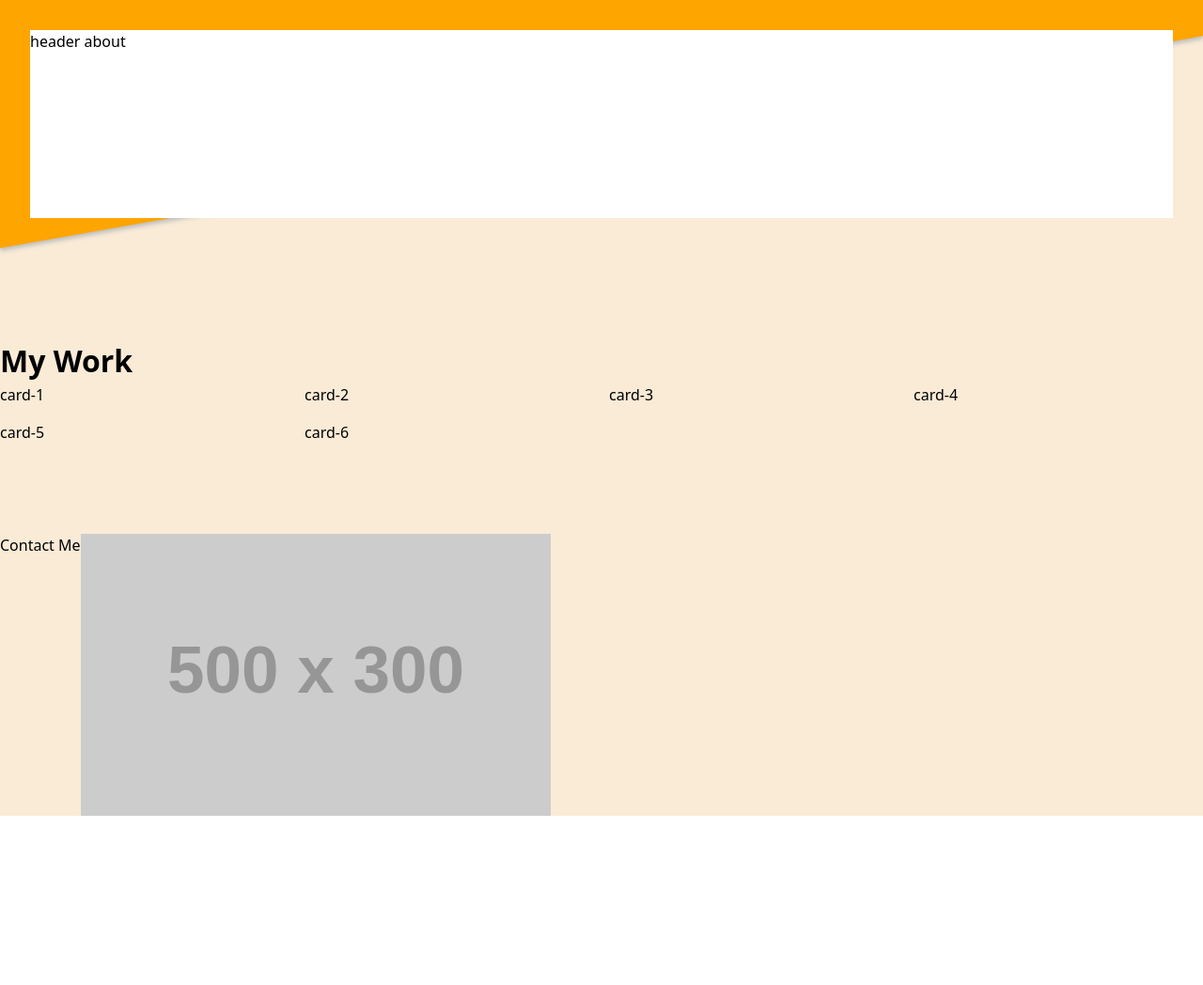
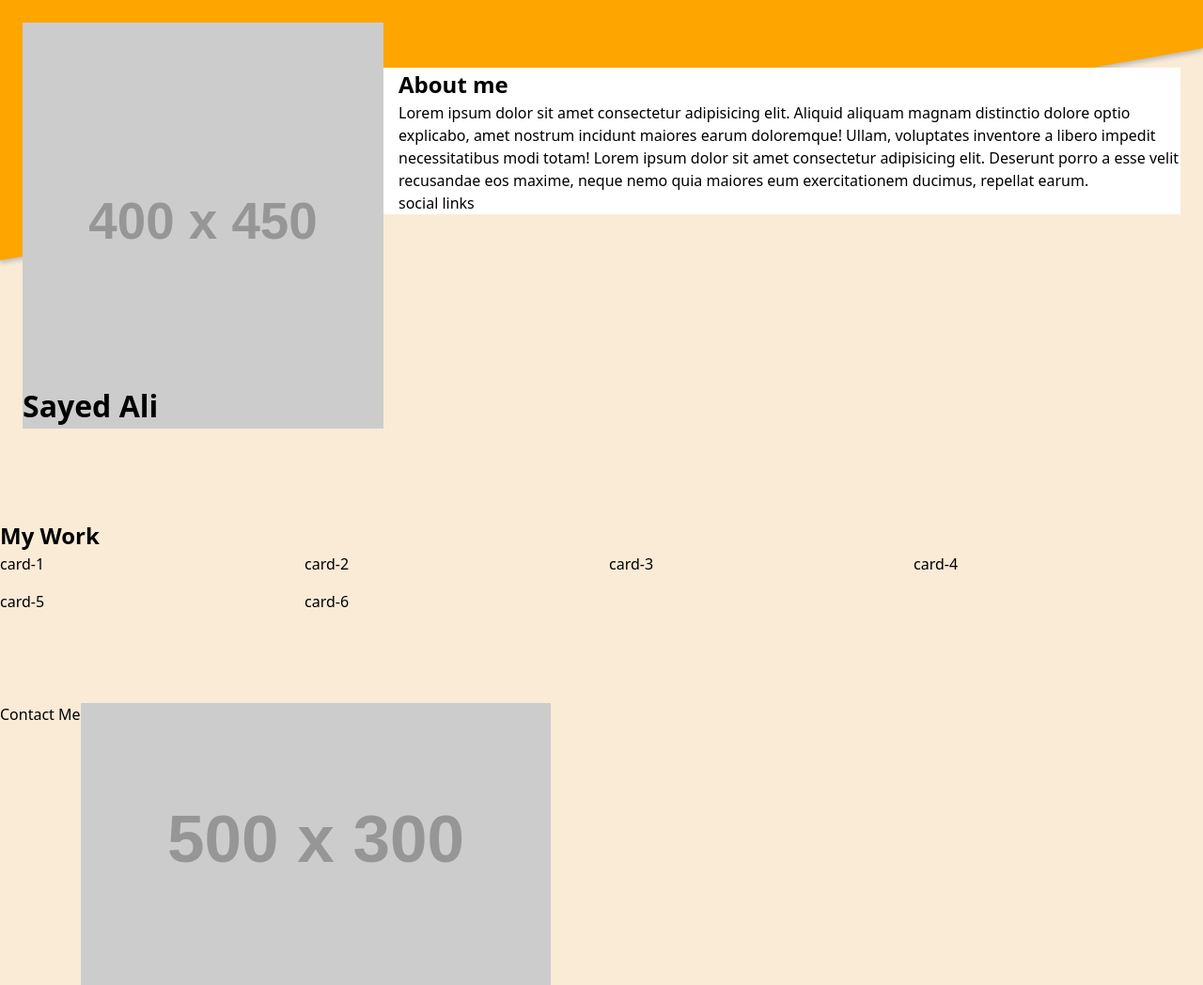
Before and after one commit to sydalwedaie/odin-project-homepage, a website built with webpack: page src/template.html in a window 1280 px wide. Shown: the whole page at 94% size. Before the commit the page ends 868 px from the top, so only its background shows below. Built offline with nearby package versions, Linux system fonts and the light colour scheme; placeholder pictures from the web are drawn by us.

Commit message:
add about component

```diff
--- /dev/null
+++ b/src/components/about/about.css
@@ -0,0 +1,50 @@
+.c-about {
+  --hero-offset-top: 6rem;
+  --hero-offset-left: 3rem;
+  background-color: white;
+  @media (min-width: 500px) {
+    margin-top: var(--hero-offset-top);
+    margin-left: var(--hero-offset-left);
+  }
+
+  @media (min-width: 800px) {
+    --hero-offset-top: 3rem;
+    --hero-offset-left: 0;
+  }
+}
+.c-about__hero {
+  position: relative;
+
+  @media (min-width: 500px) {
+    width: 60%;
+    float: left;
+    padding-right: 1rem;
+    margin-top: calc(var(--hero-offset-top) * -1);
+    margin-left: calc(var(--hero-offset-left) * -1);
+  }
+
+  @media (min-width: 800px) {
+    width: 400px;
+  }
+}
+
+.c-about__name {
+  position: absolute;
+  bottom: 0;
+
+  @media (min-width: 500px) {
+    bottom: initial;
+    right: -20%;
+  }
+
+  @media (min-width: 800px) {
+    right: initial;
+    bottom: 0;
+  }
+}
+
+.c-about__image {
+  img {
+    width: 100%;
+  }
+}
--- /dev/null
+++ b/src/components/about/about.js
@@ -0,0 +1,30 @@
+import "./about.css";
+
+export function About() {
+  const html = String.raw;
+  const markup = html`
+    <div class="c-about">
+      <div class="c-about__hero">
+        <h1 class="c-about__name">Sayed Ali</h1>
+        <picture class="c-about__image">
+          <source
+            media="(width >= 500px)"
+            srcset="https://placehold.co/400x450.png"
+          />
+          <img src="https://placehold.co/300x450.png" alt="" />
+        </picture>
+      </div>
+      <div class="c-about__body">
+        <h2 class="c-about__title">About me</h2>
+        Lorem ipsum dolor sit amet consectetur adipisicing elit. Aliquid aliquam
+        magnam distinctio dolore optio explicabo, amet nostrum incidunt maiores
+        earum doloremque! Ullam, voluptates inventore a libero impedit
+        necessitatibus modi totam! Lorem ipsum dolor sit amet consectetur
+        adipisicing elit. Deserunt porro a esse velit recusandae eos maxime,
+        neque nemo quia maiores eum exercitationem ducimus, repellat earum.
+        <div class="c-about__social">social links</div>
+      </div>
+    </div>
+  `;
+  return markup;
+}
--- a/src/components/header/header.css
+++ b/src/components/header/header.css
@@ -1,23 +1,28 @@
 .c-header {
   position: relative;
-  padding: 2rem;
+  padding: 1.5rem;
   &::before {
     position: absolute;
     content: "";
     left: 0;
     top: 0;
     right: 0;
-    bottom: 0;
+    bottom: 40%;
     background-color: orange;
     transform: skewY(350deg);
     transform-origin: left;
     box-shadow: 0 3px 5px #bbbbbb;
+
+    @media (min-width: 500px) {
+      bottom: 30%;
+    }
+    @media (min-width: 800px) {
+      bottom: -10%;
+    }
   }
 }
 
 .c-header__about {
   position: relative;
   z-index: 99;
-  height: 200px;
-  background-color: white;
 }
--- a/src/components/header/header.js
+++ b/src/components/header/header.js
@@ -1,10 +1,11 @@
 import "./header.css";
+import { About } from "../about/about.js";
 
 export function Header() {
   const html = String.raw;
   const markup = html`
     <header class="c-header">
-      <div class="c-header__about">header about</div>
+      <div class="c-header__about">${About()}</div>
     </header>
   `;
   return markup;
--- a/src/components/main/main.js
+++ b/src/components/main/main.js
@@ -4,7 +4,7 @@ export function Main() {
   const html = String.raw;
   const markup = html`
     <main class="c-main">
-      <h1 class="c-main__title">My Work</h1>
+      <h2 class="c-main__title">My Work</h2>
       <div class="c-main__body">
         <div class="c-main__card">card-1</div>
         <div class="c-main__card">card-2</div>
```
